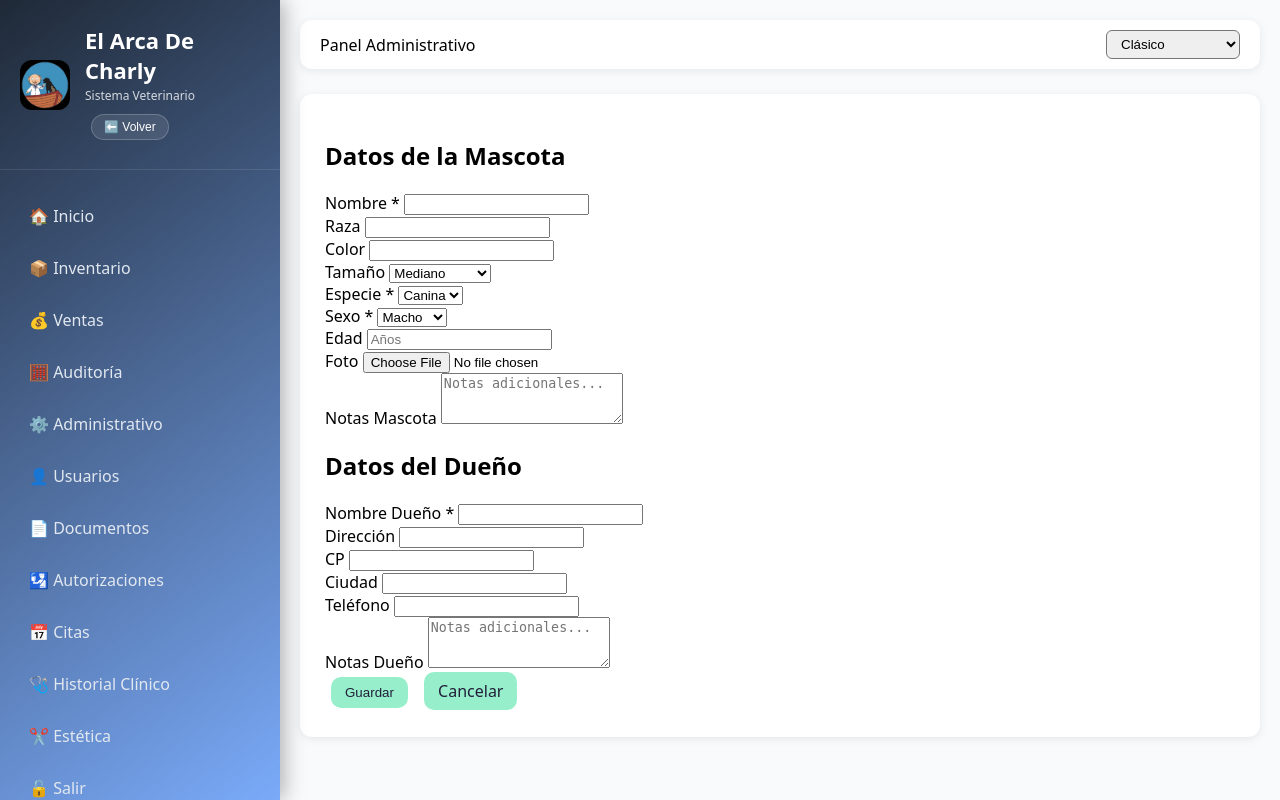
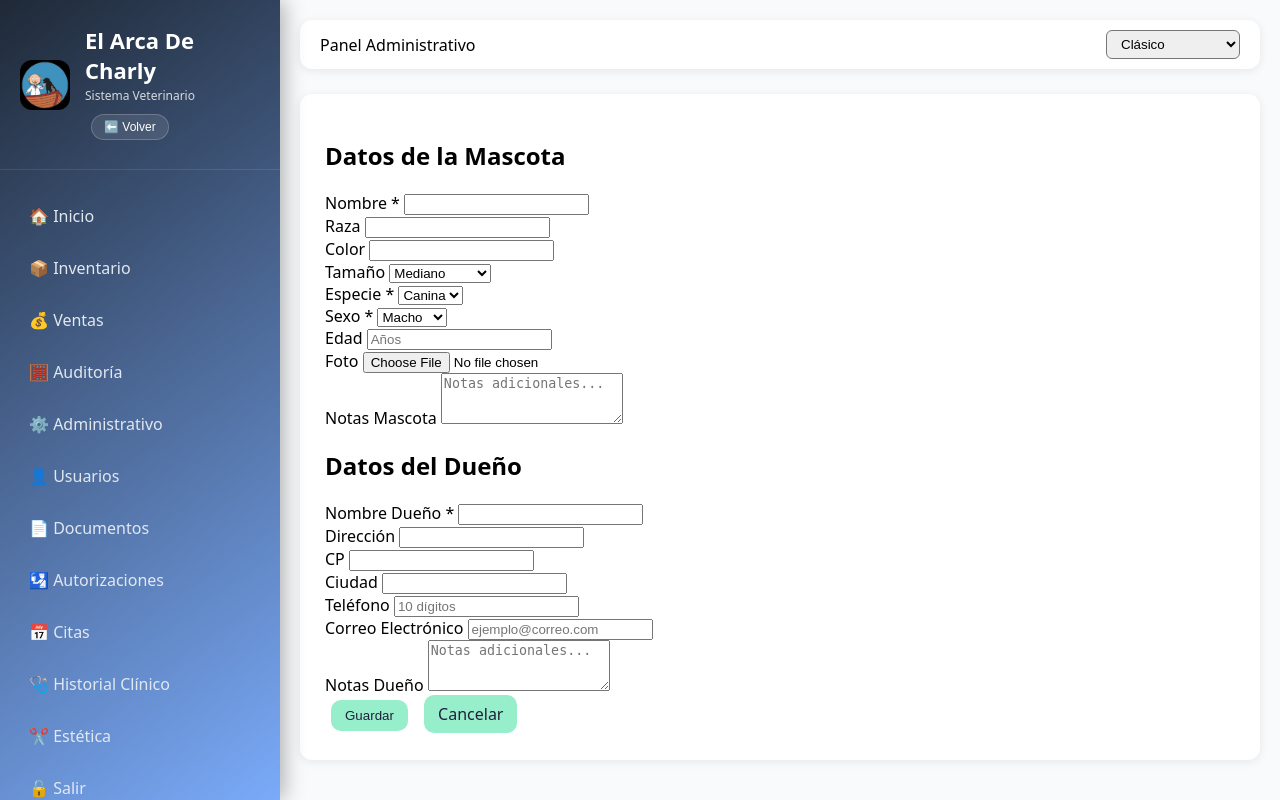
Before and after one commit to elarcadecharly2026/el-arca-veterinaria, a Flask app: page /historial-clinico/nueva-mascota in a window 1280 px wide. Run offline with Flask 3, Linux system fonts and the light colour scheme; a user stored in the database is signed in; data that the repository does not hold is empty.

Commit message:
Add files via upload

```diff
--- a/app.py
+++ b/app.py
@@ -225,6 +225,7 @@ class Owner(Base):
     postal_code = Column(String(10))
     city = Column(String(50))
     phone = Column(String(20))
+    email = Column(String(120))
     notes = Column(Text)
     pets = relationship("Pet", back_populates="owner")  # Relación uno-a-muchos
 
@@ -520,6 +521,7 @@ def nueva_mascota():
                 postal_code=form_data.get('postalcode'),
                 city=form_data.get('city'),
                 phone=form_data.get('phone'),
+                email=form_data.get('email'),
                 notes=form_data.get('notes', '')
             )
             db.add(owner)
--- a/templates/cita_confirmacion.html
+++ b/templates/cita_confirmacion.html
@@ -17,7 +17,8 @@
         <!-- Google Calendar -->
         {% set gcal_start = cita.date.strftime('%Y%m%dT%H%M%S') %}
         {% set gcal_end = cita.date.strftime('%Y%m%dT%H%M%S') %}
-        <a href="https://www.google.com/calendar/render?action=TEMPLATE&text=Cita+Veterinaria:+{{ cita.pet.name }}&dates={{ gcal_start }}/{{ gcal_end }}&details={{ cita.tipo }}:+{{ cita.motivo }}&location=El+Arca+De+Charly&sf=true&output=xml" target="_blank"
+        {% set gcal_attendees = cita.pet.owner.email if cita.pet and cita.pet.owner and cita.pet.owner.email else '' %}
+        <a href="https://www.google.com/calendar/render?action=TEMPLATE&text=Cita+Veterinaria:+{{ cita.pet.name }}&dates={{ gcal_start }}/{{ gcal_end }}&details={{ cita.tipo }}:+{{ cita.motivo }}&location=El+Arca+De+Charly&add={{ gcal_attendees }}&sf=true&output=xml" target="_blank"
            style="background: #4285F4; color: white; padding: 15px; border-radius: 12px; text-decoration: none; font-weight: bold; display: flex; align-items: center; justify-content: center; gap: 10px;">
            📅 Agendar en Google Calendar
         </a>
--- a/templates/pet_form.html
+++ b/templates/pet_form.html
@@ -86,9 +86,15 @@
                 <input type="text" name="city" class="form-control">
             </div>
         </div>
-        <div class="mb-3">
-            <label class="form-label">Teléfono</label>
-            <input maxlength="10" type="tel" name="phone" class="form-control">
+        <div class="row">
+            <div class="col-md-6 mb-3">
+                <label class="form-label">Teléfono</label>
+                <input maxlength="10" type="tel" name="phone" class="form-control" placeholder="10 dígitos">
+            </div>
+            <div class="col-md-6 mb-3">
+                <label class="form-label">Correo Electrónico</label>
+                <input type="email" name="email" class="form-control" placeholder="ejemplo@correo.com">
+            </div>
         </div>
         <div class="mb-3">
             <label class="form-label">Notas Dueño</label>
```
Also changed, not shown: templates/citas.html (+8 -5 lines).
